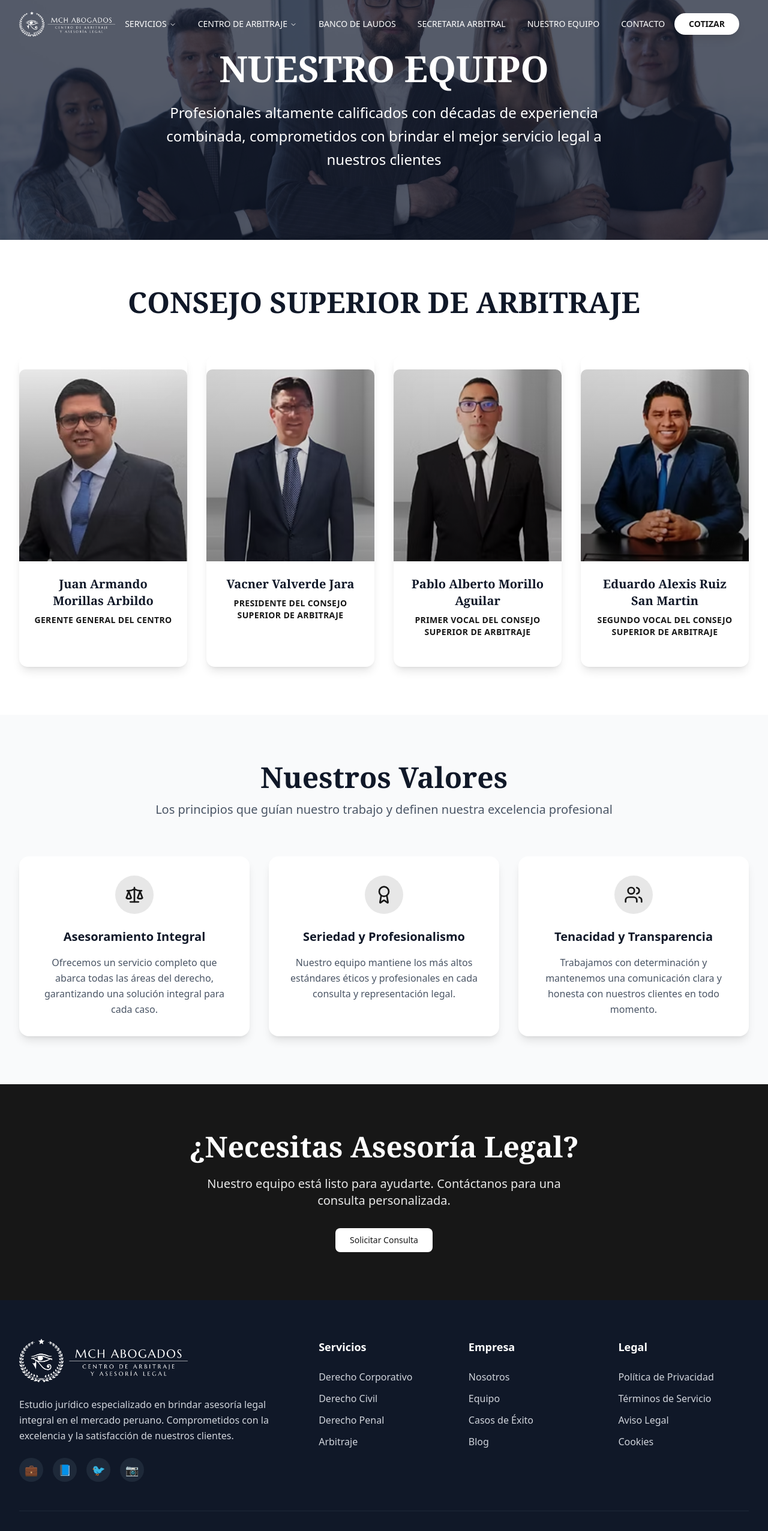
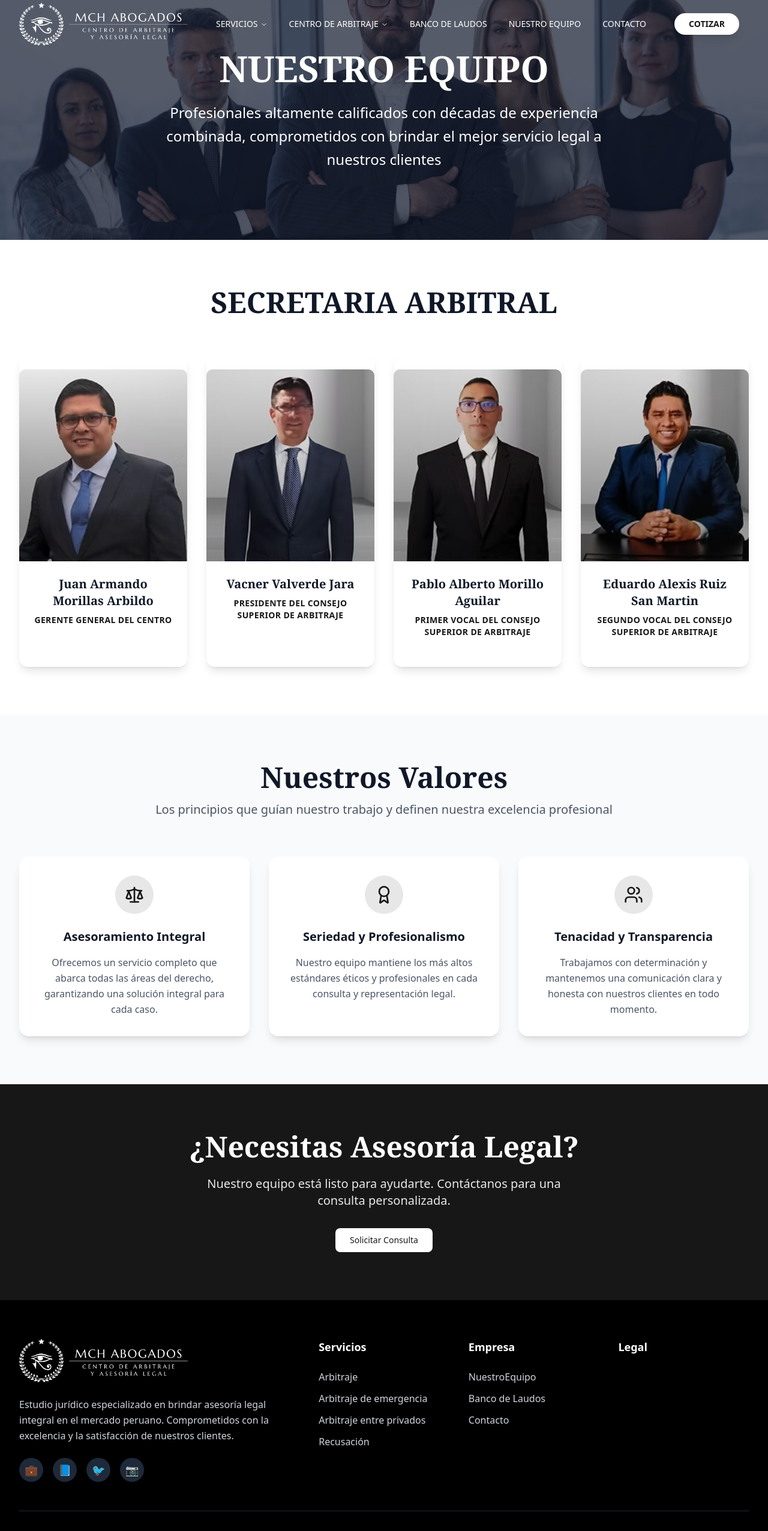
Before and after one commit to branding-emocion/mchabogados, a Next.js app: page /NuestroEquipo in a window 1280 px wide. Shown: the top 2553 px of the page at 60% size. Built offline with nearby package versions, Linux system fonts and the light colour scheme.

Commit message:
Para la reunión

```diff
--- a/app/Admin/Normativas/page.js
+++ b/app/Admin/Normativas/page.js
@@ -8,7 +8,13 @@ import { Label } from "@/components/ui/label";
 import { Plus, Edit, Trash2, BookOpen, Upload, Loader2 } from "lucide-react";
 
 import ModalNormativa from "@/components/ModalNormativa";
-import { getISOs, uploadImage, uploadImagePDF } from "@/lib/BlogISOS";
+import {
+  createISO,
+  getISOs,
+  updateISO,
+  uploadImage,
+  uploadImagePDF,
+} from "@/lib/BlogISOS";
 
 export default function AdminISO() {
   const [ISOs, setISOs] = useState([]);
@@ -85,7 +91,7 @@ export default function AdminISO() {
   const handleSubmit = async (e) => {
     e.preventDefault();
 
-    if (!formData.titulo.trim() || !formData.contenido.trim()) {
+    if (!formData.titulo.trim()) {
       alert("Por favor completa todos los campos requeridos");
       return;
     }
--- a/app/NuestroEquipo/page.js
+++ b/app/NuestroEquipo/page.js
@@ -99,7 +99,7 @@ export default function NuestroEquipo() {
             transition={{ duration: 0.8 }}
           >
             <h2 className="text-4xl md:text-5xl font-serif font-bold text-gray-900 mb-4 uppercase">
-              Consejo Superior de Arbitraje
+              Secretaria Arbitral{" "}
             </h2>
             {/* <p className="text-xl text-gray-600 max-w-3xl mx-auto">
               Profesionales altamente calificados que lideran nuestro centro de
--- a/components/Footer.jsx
+++ b/components/Footer.jsx
@@ -8,22 +8,27 @@ const Footer = () => {
 
   const footerLinks = {
     servicios: [
-      { name: "Derecho Corporativo", href: "#" },
-      { name: "Derecho Civil", href: "#" },
-      { name: "Derecho Penal", href: "#" },
       { name: "Arbitraje", href: "#" },
+      {
+        name: "Arbitraje de emergencia",
+        href: "/AsesoriaLegal/ArbitrajeEmergencia",
+      },
+      {
+        name: "Arbitraje entre privados",
+        href: "/AsesoriaLegal/EntrePrivados",
+      },
+      { name: "Recusación", href: "/AsesoriaLegal/Recusacion" },
     ],
     empresa: [
-      { name: "Nosotros", href: "#" },
-      { name: "Equipo", href: "#" },
-      { name: "Casos de Éxito", href: "#" },
-      { name: "Blog", href: "#" },
+      { name: "NuestroEquipo", href: "/NuestroEquipo" },
+      { name: "Banco de Laudos", href: "/Laudos" },
+      { name: "Contacto", href: "/Contacto" },
     ],
     legal: [
-      { name: "Política de Privacidad", href: "#" },
-      { name: "Términos de Servicio", href: "#" },
-      { name: "Aviso Legal", href: "#" },
-      { name: "Cookies", href: "#" },
+      // { name: "Política de Privacidad", href: "#" },
+      // { name: "Términos de Servicio", href: "#" },
+      // { name: "Aviso Legal", href: "#" },
+      // { name: "Cookies", href: "#" },
     ],
   };
 
@@ -35,7 +40,7 @@ const Footer = () => {
   ];
 
   return (
-    <footer className="bg-gray-900 text-white">
+    <footer className="bg-black text-white">
       <div className="container mx-auto px-4 lg:px-8 py-16">
         <div className="grid grid-cols-1 md:grid-cols-2 lg:grid-cols-5 gap-8">
           {/* Company Info */}
--- a/components/Header.js
+++ b/components/Header.js
@@ -167,18 +167,6 @@ const Header = () => {
                     </NavigationMenuLink>
                   </Link>
                 </NavigationMenuItem>
-                <NavigationMenuItem>
-                  <Link href="/SecretariaArbitral">
-                    <NavigationMenuLink
-                      className={cn(
-                        "group inline-flex h-10 w-max items-center justify-center rounded-md px-4 py-2 text-sm font-medium transition-colors hover:text-primary focus:text-primary focus:outline-none disabled:pointer-events-none disabled:opacity-50",
-                        isScrolled ? "text-gray-700 " : "text-white  "
-                      )}
-                    >
-                      Secretaria Arbitral{" "}
-                    </NavigationMenuLink>
-                  </Link>
-                </NavigationMenuItem>
 
                 <NavigationMenuItem>
                   <Link href="/NuestroEquipo">
```
Also changed, not shown: app/Admin/DashboardLayout.js (+1 -180 lines).
